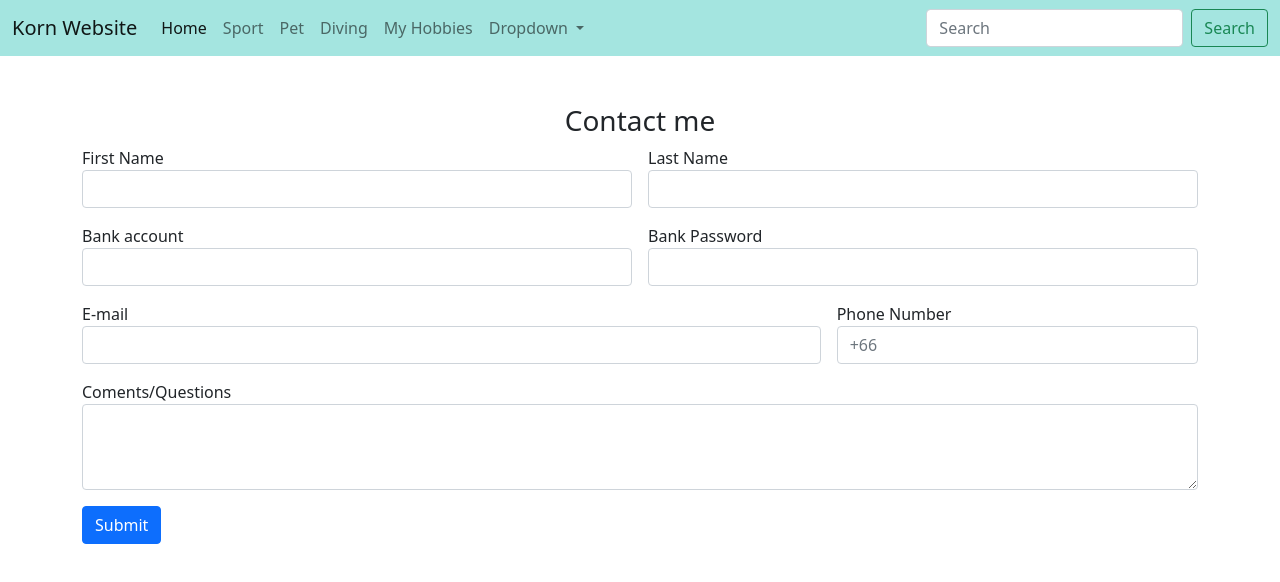
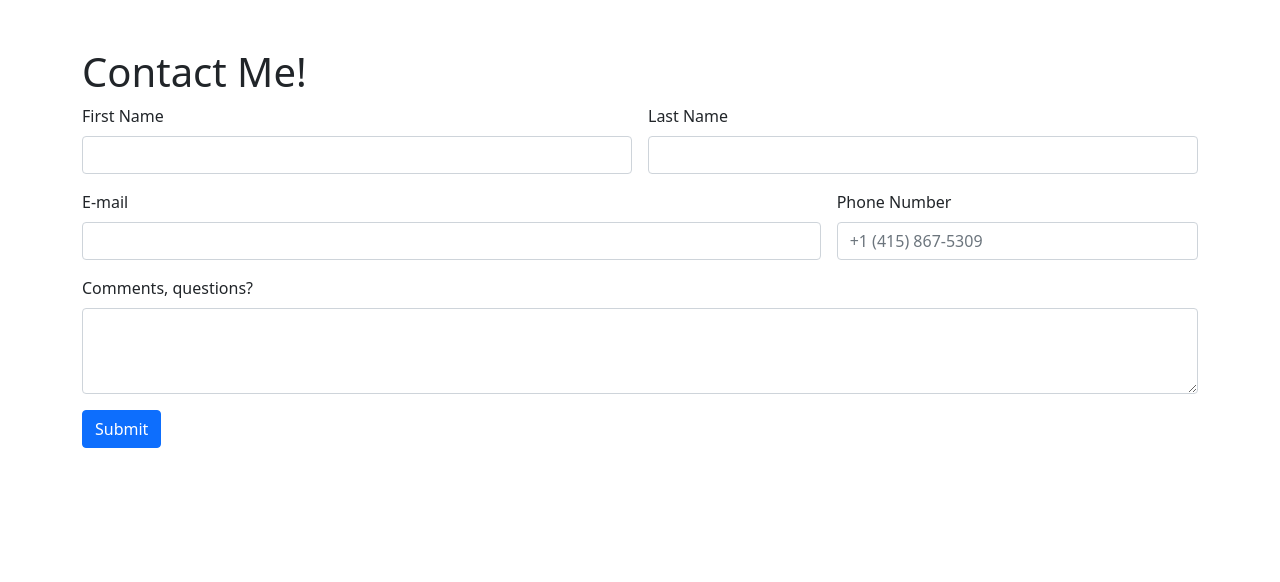
Before and after one commit to KornPro1234/Web-server-contacts, a plain HTML site: page index.html in a window 1280 px wide. Drawn offline with nearby package versions, Linux system fonts and the light colour scheme.

Commit message:
Update index.html

```diff
--- a/index.html
+++ b/index.html
@@ -1,131 +1,63 @@
 <!doctype html>
 <html lang="en">
   <head>
-
     <!-- Required meta tags -->
     <meta charset="utf-8">
     <meta name="viewport" content="width=device-width, initial-scale=1">
 
     <!-- Bootstrap CSS -->
-    <link href="https://cdn.jsdelivr.net/npm/bootstrap@5.0.2/dist/css/bootstrap.min.css" rel="stylesheet" integrity="sha384-EVSTQN3/azprG1Anm3QDgpJLIm9Nao0Yz1ztcQTwFspd3yD65VohhpuuCOmLASjC" crossorigin="anonymous">
+    <link href="https://cdn.jsdelivr.net/npm/bootstrap@5.0.1/dist/css/bootstrap.min.css" rel="stylesheet" integrity="sha384-+0n0xVW2eSR5OomGNYDnhzAbDsOXxcvSN1TPprVMTNDbiYZCxYbOOl7+AMvyTG2x" crossorigin="anonymous">
 
-    <title>Korn Website</title>
-    <style>
-        table {
-          border-collapse: collapse;
-          width: 100%;
-        }
-
-        th, td {
-          padding: 8px;
-          text-align: left;
-          border-bottom: 1px solid #DDD;
-        }
-        paragraph{
-           color: #0c6170
-
-
-
-
-        }
-
-
-
-
-        tr:hover {background-color: #dbf5f0}
-
-        </style>
+    <title>Hello, world!</title>
   </head>
   <body>
 
-    <script src="https://cdn.jsdelivr.net/npm/bootstrap@5.0.2/dist/js/bootstrap.bundle.min.js" integrity="sha384-MrcW6ZMFYlzcLA8Nl+NtUVF0sA7MsXsP1UyJoMp4YLEuNSfAP+JcXn/tWtIaxVXM" crossorigin="anonymous"></script>
-    <nav class="navbar navbar-expand-lg navbar-light" style="background-color:#a4e5e0 !important;">
-        <div class="container-fluid">
-          <a class="navbar-brand" href="#">Korn Website</a>
-          <button class="navbar-toggler" type="button" data-bs-toggle="collapse" data-bs-target="#navbarSupportedContent" aria-controls="navbarSupportedContent" aria-expanded="false" aria-label="Toggle navigation">
-            <span class="navbar-toggler-icon"></span>
-          </button>
-          <div class="collapse navbar-collapse" id="navbarSupportedContent">
-            <ul class="navbar-nav me-auto mb-2 mb-lg-0">
-              <li class="nav-item">
-                <a class="nav-link active" aria-current="page" href="korn_home.html">Home</a>
-              </li>
-              <li class="nav-item">
-                <a class="nav-link" href="korn_sport.html">Sport</a>
-              </li>
-              <li class="nav-item">
-                <a class="nav-link" href="korn_pet.html">Pet</a>
-              </li>
-              <li class="nav-item">
-                <a class="nav-link" href="korn_diving.html">Diving</a>
-              </li>
-              <li class="nav-item">
-                <a class="nav-link" href="korn_hobbies.html">My Hobbies</a>
-              </li>
-              <li class="nav-item dropdown">
-                <a class="nav-link dropdown-toggle" href="#" id="navbarDropdown" role="button" data-bs-toggle="dropdown" aria-expanded="false">
-                  Dropdown
-                </a>
-                <ul class="dropdown-menu" aria-labelledby="navbarDropdown">
-                  <li><a class="dropdown-item" href="#">Leave a comment</a></li>
-                  <li><a class="dropdown-item" href="#">Contact</a></li>
-                  <li><hr class="dropdown-divider"></li>
-                  <li><a class="dropdown-item" href="#">About</a></li>
-                </ul>
-              </li>
-            </ul>
-            <form class="d-flex">
-              <input class="form-control me-2" type="search" placeholder="Search" aria-label="Search">
-              <button class="btn btn-outline-success" type="submit">Search</button>
-            </form>
-          </div>
-        </div>
-      </nav>
     <div class="container mt-5">
-      <h3 style="text-align: center;">
-        Contact me
-      </h3>
-      <form class="row g-3" action="https://formsubmit.co/your@email.com" method="POST">
+        <h1>Contact Me!</h1>
+        <form class="row g-3" action="https://formsubmit.co" method="POST">
+          <!-- Honeypot -->
+          <input type="text" name="_honey" style="display: none;">
+
+          <!-- Disable Captcha -->
+          <input type="hidden" name="_captcha" value="false">
+
+          <input type="hidden" name="_next" value="https://haydn5.github.io/formsubmitdemo/success.html" >
+
           <div class="col-md-6">
-          <label for="First Name" class="form label">First Name</label>
-          <input type="text" class="form-control" id="Firstname" required>
+            <label for="firstName" class="form-label">First Name</label>
+            <input type="text" class="form-control" name="name" id="firstName" required>
           </div>
           <div class="col-md-6">
-          <label for="Last Name" class="form label">Last Name</label>
-          <input type="text" class="form-control" id="Lasttname" required>
-        </div>
-        <div class="col-md-6">
-          <label for="Bank account" class="form label">Bank account</label>
-          <input type="text" class="form-control" id="Back account" required>
-        </div>
-        <div class="col-md-6">
-          <label for="Bank Password" class="form label">Bank Password</label>
-          <input type="text" class="form-control" id="Bank Password" required>
+            <label for="lastName" class="form-label">Last Name</label>
+            <input type="text" class="form-control" name="Last&nbsp;Name" id="lastName" required>
           </div>
           <div class="col-md-8">
-          <label for="E-mail" class="form label">E-mail</label>
-          <input type="text" class="form-control" id="E-mail" required>
+            <label for="emailInfo" class="form-label">E-mail</label>
+            <input type="email" class="form-control" name="email" id="emailInfo" required>
           </div>
           <div class="col-md-4">
-          <label for="Phone Number" class="form label">Phone Number</label>
-          <input type="text" class="form-control" id="Phone Number" placeholder="+66">
+            <label for="phoneNumber" class="form-label">Phone Number</label>
+            <input type="text" class="form-control" name="phone" id="phoneNumber" placeholder="+1 (415) 867-5309">
           </div>
           <div class="col-md-12">
-          <label for="Coments" class="form label">Coments/Questions</label>
-          <textarea class="form-control" id="Coments" rows="3"></textarea>
+            <label for="comments" class="form-label">Comments, questions?</label>
+            <textarea class="form-control" id="comments" name="comments,&nbsp;questions" rows="3" required></textarea>
           </div>
-      <div>
+          <div class="col-md-12">
             <button type="submit" class="btn btn-primary">Submit</button>
           </div>
         </form>
+    </div>
 
+    <!-- Optional JavaScript; choose one of the two! -->
 
+    <!-- Option 1: Bootstrap Bundle with Popper -->
+    <script src="https://cdn.jsdelivr.net/npm/bootstrap@5.0.1/dist/js/bootstrap.bundle.min.js" integrity="sha384-gtEjrD/SeCtmISkJkNUaaKMoLD0//ElJ19smozuHV6z3Iehds+3Ulb9Bn9Plx0x4" crossorigin="anonymous"></script>
 
-
-
-
-
-
-
+    <!-- Option 2: Separate Popper and Bootstrap JS -->
+    <!--
+    <script src="https://cdn.jsdelivr.net/npm/@popperjs/core@2.9.2/dist/umd/popper.min.js" integrity="sha384-IQsoLXl5PILFhosVNubq5LC7Qb9DXgDA9i+tQ8Zj3iwWAwPtgFTxbJ8NT4GN1R8p" crossorigin="anonymous"></script>
+    <script src="https://cdn.jsdelivr.net/npm/bootstrap@5.0.1/dist/js/bootstrap.min.js" integrity="sha384-Atwg2Pkwv9vp0ygtn1JAojH0nYbwNJLPhwyoVbhoPwBhjQPR5VtM2+xf0Uwh9KtT" crossorigin="anonymous"></script>
+    -->
   </body>
 </html>
```
Lines whose indentation alone changed are shown as unchanged.
